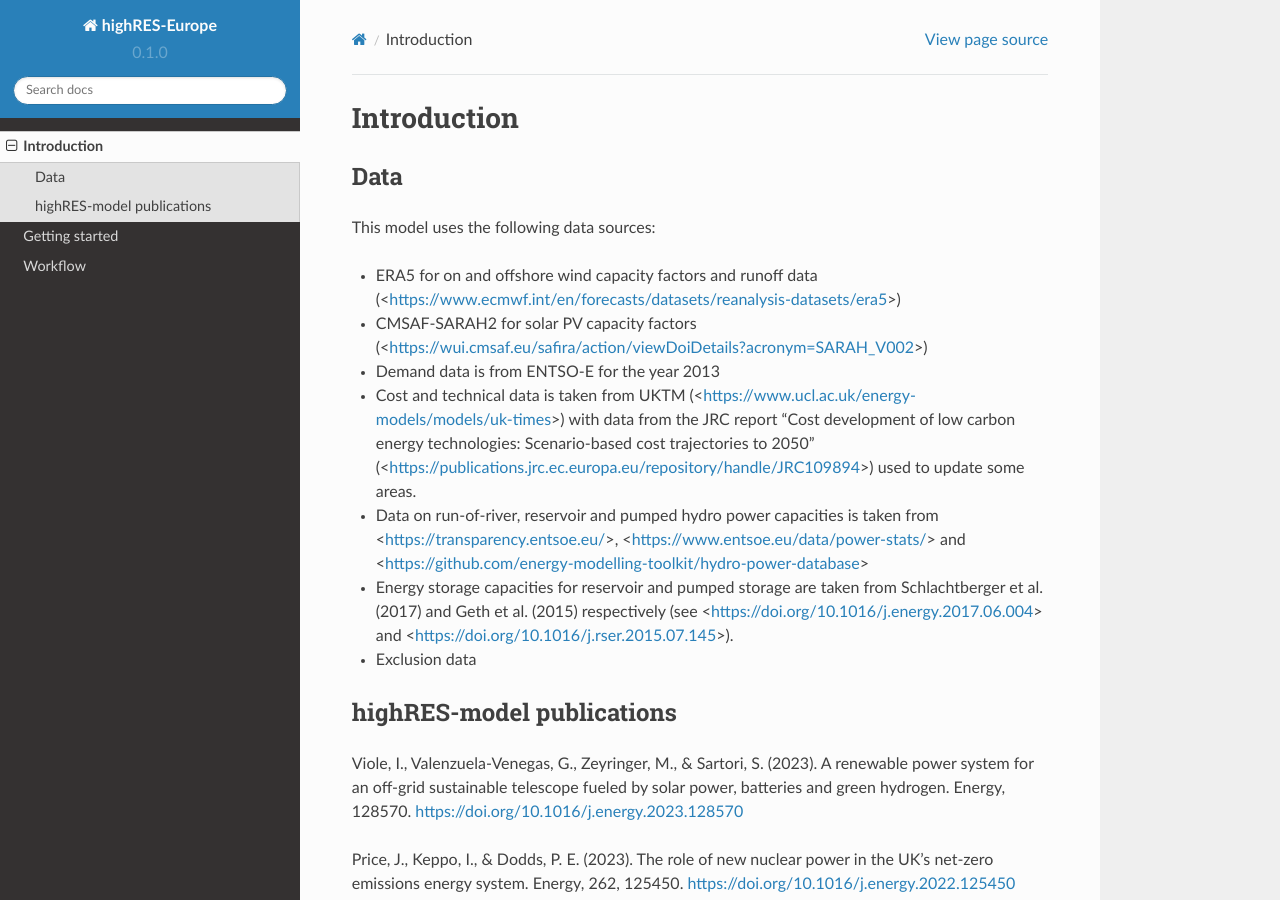
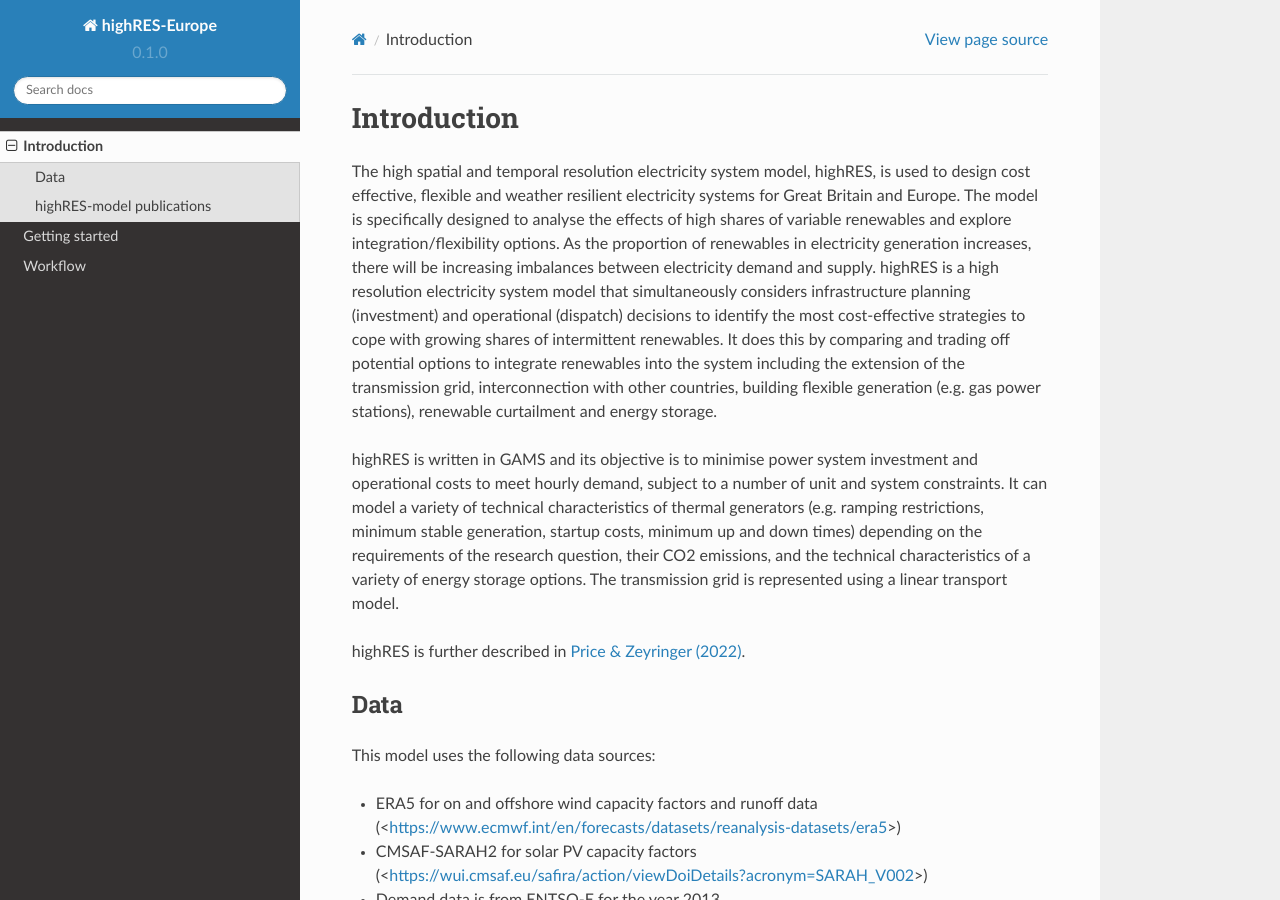
Before and after one commit to highRES-model/highRES-Europe-WF, a Sphinx documentation site: the page built from docs/source/Introduction.rst, in a window 1280 px wide and 900 px high. Built offline with Sphinx 7.4.7 and the Read the Docs theme 2.0.0, drawn with Linux system fonts in a browser that asks for light colours.

Commit message:
doc introduction added introduction.

```diff
--- a/docs/source/Introduction.rst
+++ b/docs/source/Introduction.rst
@@ -1,5 +1,10 @@
 Introduction
 =====
+The high spatial and temporal resolution electricity system model, highRES, is used to design cost effective, flexible and weather resilient electricity systems for Great Britain and Europe. The model is specifically designed to analyse the effects of high shares of variable renewables and explore integration/flexibility options. As the proportion of renewables in electricity generation increases, there will be increasing imbalances between electricity demand and supply. highRES is a high resolution electricity system model that simultaneously considers infrastructure planning (investment) and operational (dispatch) decisions to identify the most cost-effective strategies to cope with growing shares of intermittent renewables. It does this by comparing and trading off potential options to integrate renewables into the system including the extension of the transmission grid, interconnection with other countries, building flexible generation (e.g. gas power stations), renewable curtailment and energy storage.
+
+highRES is written in GAMS and its objective is to minimise power system investment and operational costs to meet hourly demand, subject to a number of unit and system constraints. It can model a variety of technical characteristics of thermal generators (e.g. ramping restrictions, minimum stable generation, startup costs, minimum up and down times) depending on the requirements of the research question, their CO2 emissions, and the technical characteristics of a variety of energy storage options. The transmission grid is represented using a linear transport model.
+
+highRES is further described in `Price & Zeyringer (2022) <https://doi.org/10.1016/j.softx.2022.101003>`_.
 
 
 Data
@@ -17,6 +22,8 @@ This model uses the following data sources:
 
 highRES-model publications
 -------------
+
+
 Viole, I., Valenzuela-Venegas, G., Zeyringer, M., & Sartori, S. (2023). A renewable power system for an off-grid sustainable telescope fueled by solar power, batteries and green hydrogen. Energy, 128570. https://doi.org/10.1016/j.energy.2023.128570
 
 Price, J., Keppo, I., & Dodds, P. E. (2023). The role of new nuclear power in the UK’s net-zero emissions energy system. Energy, 262, 125450. https://doi.org/10.1016/j.energy.2022.125450
```
